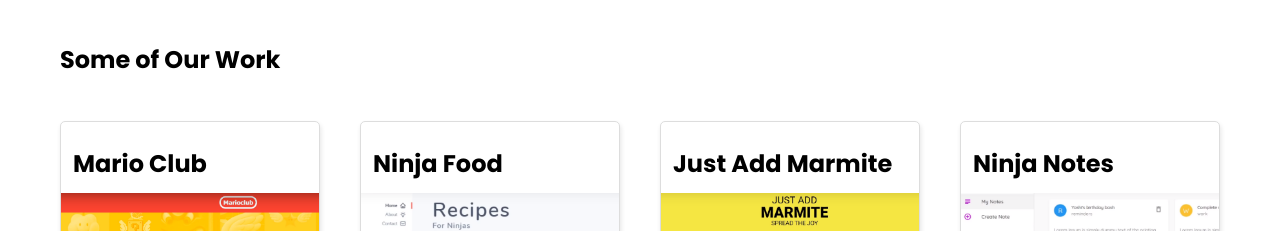
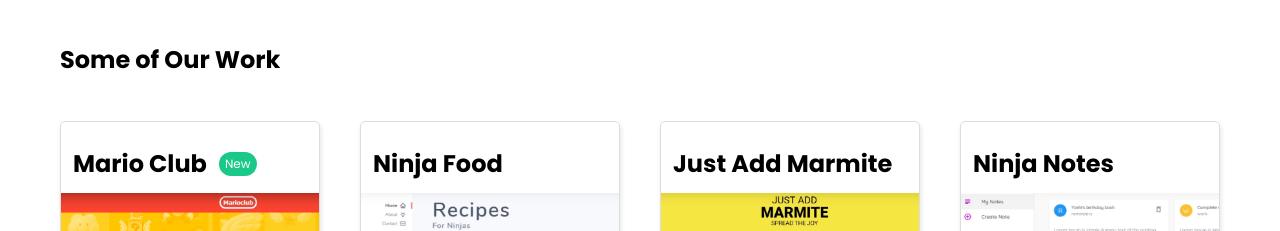
Before and after one commit to Erhahon-Imafidon/customStyling-library, a React (Vite) app: page / in a window 1280 px wide. Shown: the part 1188-1419 px from the top of the page. Built offline with nearby package versions, Linux system fonts and the light colour scheme.

Commit message:
made more changes to the badge component

```diff
--- a/src/SassyFusion/components/_cards.scss
+++ b/src/SassyFusion/components/_cards.scss
@@ -13,6 +13,8 @@
         font-size: px-to-rem(24px);
         padding-top: $base-padding;
         font-weight: bold;
+        display: flex;
+        align-items: center;
     }
 
     .card-body {
--- a/src/SassyFusion/index.scss
+++ b/src/SassyFusion/index.scss
@@ -14,6 +14,7 @@
 @use 'components/cards' as *;
 @use 'components/button' as *;
 @use 'components/navbar' as *;
+@use "components/badge" as *;
 
 // utilities (margin, padding, opacity)
 @use 'utilities' as *;
--- a/src/components/Work.tsx
+++ b/src/components/Work.tsx
@@ -11,7 +11,12 @@
                 <div className="row gap-2">
                     <div className="col-12-xs col-6-md col-3-lg">
                         <div className="cards p-0">
-                            <h3 className="card-title m-1">Mario Club</h3>
+                            <h3 className="card-title m-1">
+                                Mario Club
+                                <span className="badge-secondary ml-1">
+                                    new
+                                </span>
+                            </h3>
                             <img src={Mario} alt="" />
                             <p className="m-1">
                                 Lorem ipsum dolor sit amet, consectetur
```
